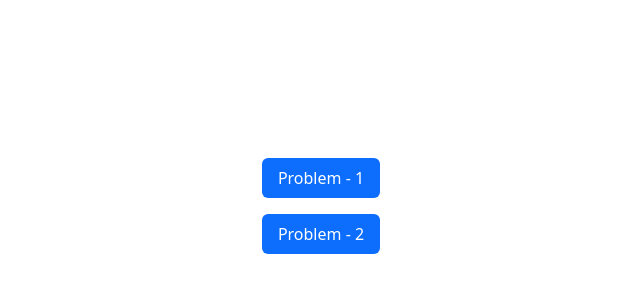
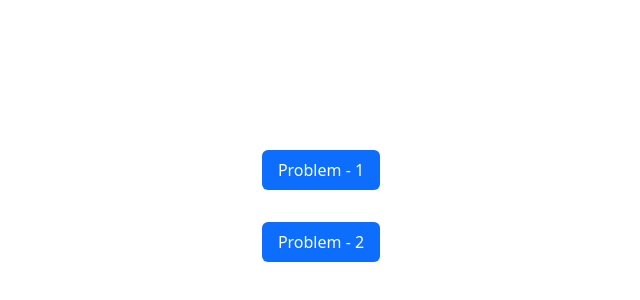
Before and after one commit to abcmehedi5/react-test, a React (Vite) app: page / in a window 1280 px wide. Shown: the part 186-486 px from the top of the page, without its empty margins (319-959 px from the left). Built offline with nearby package versions, Linux system fonts and the light colour scheme.

Commit message:
change some ui

```diff
--- a/src/components/Index.jsx
+++ b/src/components/Index.jsx
@@ -10,7 +10,7 @@ export default function Index() {
                         <li className="nav-item">
                             <NavLink to='/problem-1' className="nav-link active">Problem - 1</NavLink>
                         </li>
-                        <li className="nav-item">
+                        <li className="nav-item mt-3">
                             <NavLink to='/problem-2' className="nav-link active">Problem - 2</NavLink>
                         </li>
                     </ul>
```
